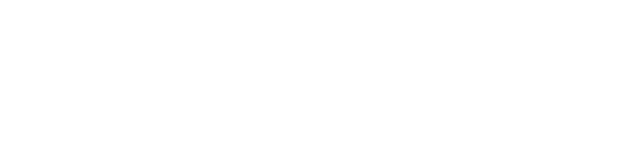
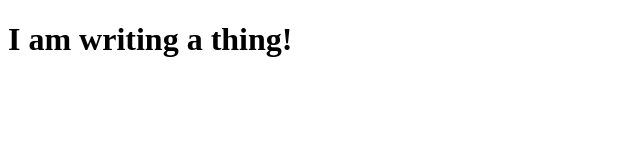
Before and after one commit to mdburgardt/devlab, a plain HTML site: page index.html in a window 1280 px wide. Shown: the whole page, without its empty margins (0-640 px from the left). Drawn offline with Linux system fonts and the light colour scheme.

Commit message:
I did a thing

```diff
--- a/index.html
+++ b/index.html
@@ -8,5 +8,7 @@
 </head>
 <body>
 
+    <h1>I am writing a thing!</h1>
+
 </body>
 </html>
```
